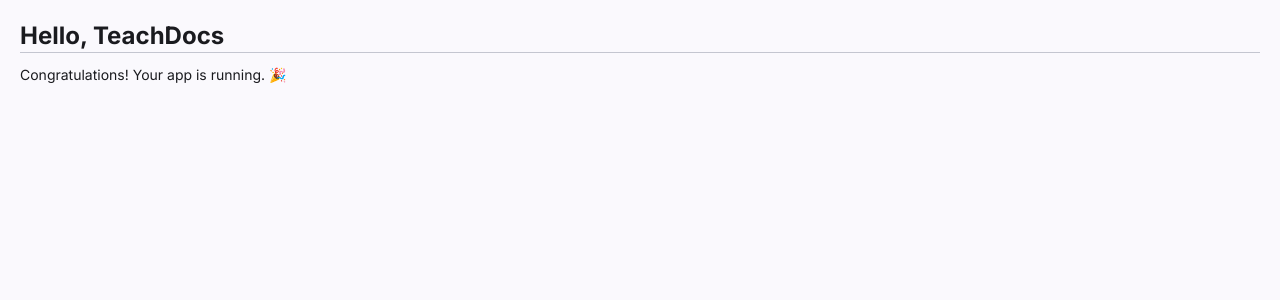
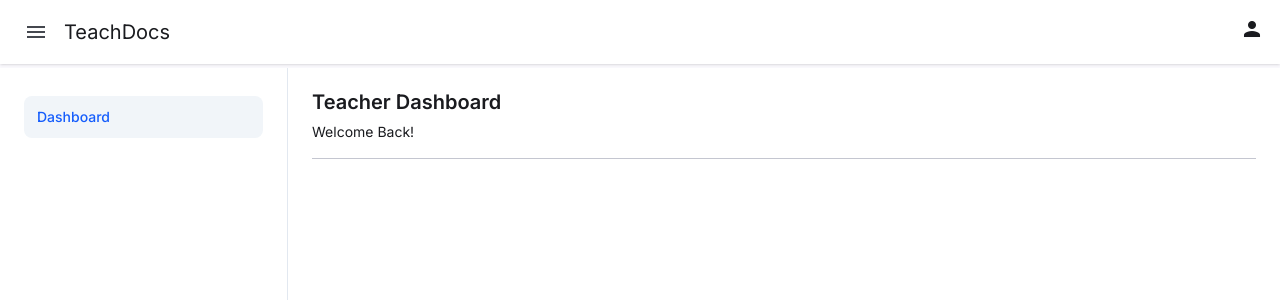
Before and after one commit to wa-maro/plan-and-teach-smart-toolkit, an Angular app in the folder web/: page /teacher/dashboard in a window 1280 px wide. Before the commit this address led to /. Shown: the top 300 px of the page. Built offline with nearby package versions, Linux system fonts and the light colour scheme.

Commit message:
feat(web/routes): configure  teacher routes with shared panel layout

```diff
--- a/web/src/app/app.html
+++ /dev/null
@@ -1,7 +0,0 @@
-<main class="container mx-auto p-5">
-  <h1 class="text-2xl font-bold">Hello, {{ title() }}</h1>
-  <mat-divider></mat-divider>
-  <p class="mt-3">Congratulations! Your app is running. 🎉</p>
-</main>
-
-<router-outlet />
--- a/web/src/app/app.routes.ts
+++ b/web/src/app/app.routes.ts
@@ -1,3 +1,13 @@
 import { Routes } from '@angular/router';
+import { PanelLayout } from './shared/ui/panel-layout/panel-layout';
 
-export const routes: Routes = [];
+export const routes: Routes = [
+  {
+    path: 'teacher',
+    component: PanelLayout,
+    loadChildren: () => import('./teacher/teacher.routes').then((m) => m.teacherRoutes),
+    data: {
+      navLinks: [{ url: 'dashboard', title: 'Dashboard' }],
+    },
+  },
+];
--- a/web/src/app/app.ts
+++ b/web/src/app/app.ts
@@ -1,12 +1,11 @@
 import { Component, signal } from '@angular/core';
-import { MatDivider } from '@angular/material/divider';
 import { RouterOutlet } from '@angular/router';
 
 @Component({
   selector: 'app-root',
-  imports: [RouterOutlet, MatDivider],
-  templateUrl: './app.html',
-  styleUrl: './app.css',
+  imports: [RouterOutlet],
+  template: '<router-outlet />',
+  styles: ``,
 })
 export class App {
   protected readonly title = signal('TeachDocs');
--- a/web/src/app/shared/ui/panel-layout/panel-layout.ts
+++ b/web/src/app/shared/ui/panel-layout/panel-layout.ts
@@ -13,7 +13,7 @@
   templateUrl: './panel-layout.html',
   styles: `
     .dashboard-container {
-      height: calc(100vh - 64px);
+      height: calc(100vh - 70px);
     }
 
     mat-sidenav {
--- /dev/null
+++ b/web/src/app/teacher/teacher-dashboard/teacher-dashboard.html
@@ -0,0 +1,6 @@
+<div class="space-y-1.5 flex-1 mb-4">
+  <h2 class="text-xl font-semibold">Teacher Dashboard</h2>
+  <p>Welcome Back!</p>
+</div>
+
+<mat-divider></mat-divider>
--- /dev/null
+++ b/web/src/app/teacher/teacher-dashboard/teacher-dashboard.ts
@@ -0,0 +1,10 @@
+import { Component } from '@angular/core';
+import { MatDivider } from '@angular/material/divider';
+
+@Component({
+  selector: 'app-teacher-dashboard',
+  imports: [MatDivider],
+  templateUrl: './teacher-dashboard.html',
+  styles: ``,
+})
+export class TeacherDashboard {}
--- /dev/null
+++ b/web/src/app/teacher/teacher.routes.ts
@@ -0,0 +1,15 @@
+import { Routes } from '@angular/router';
+import { TeacherDashboard } from './teacher-dashboard/teacher-dashboard';
+
+export const teacherRoutes: Routes = [
+  {
+    path: '',
+    pathMatch: 'full',
+    redirectTo: 'dashboard',
+  },
+  {
+    path: 'dashboard',
+    component: TeacherDashboard,
+    title: 'Dashboard | TeachDocs',
+  },
+];
```
Also changed, not shown: web/src/app/app.css (deleted), 1 other file (tests, documents, lock files or other folders).
